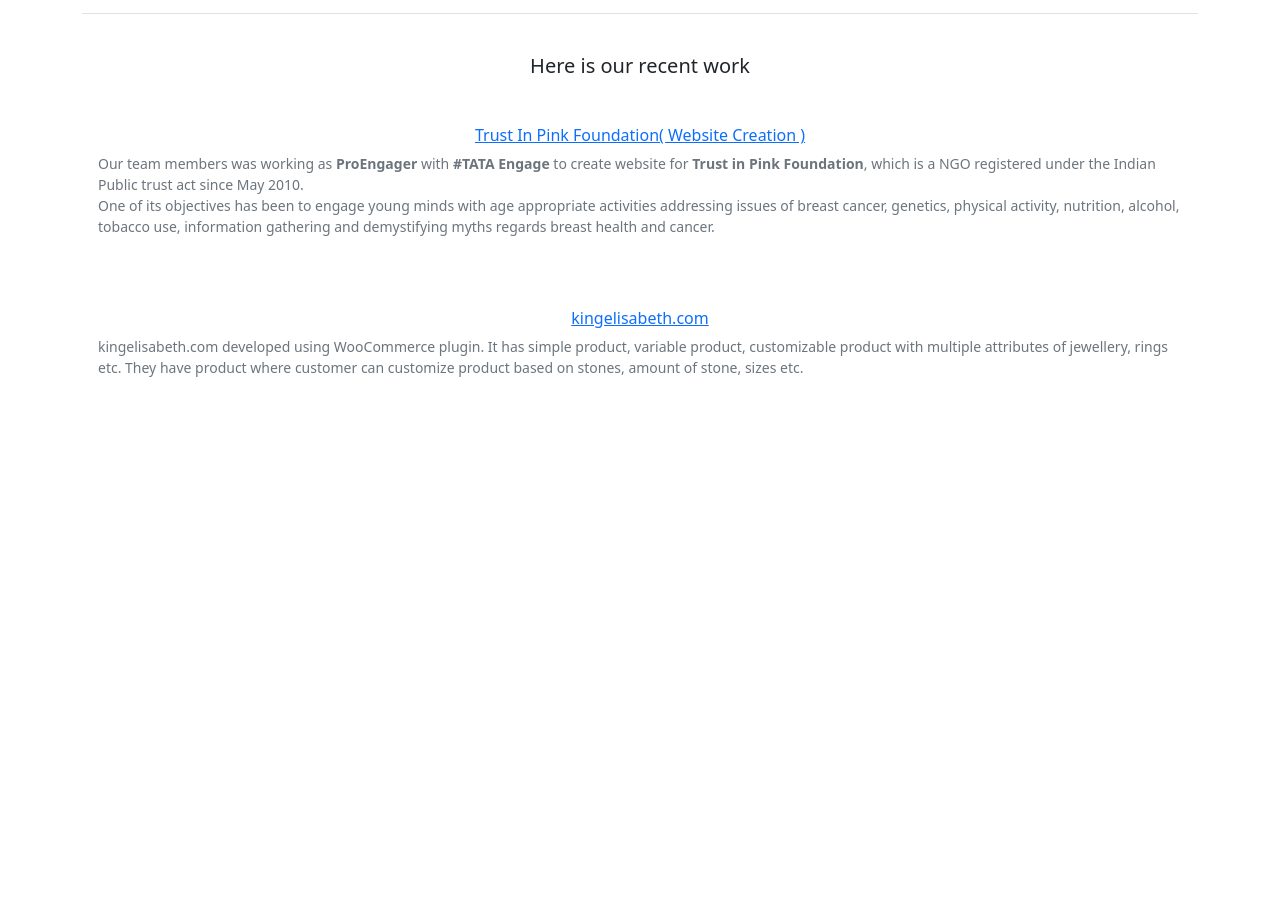
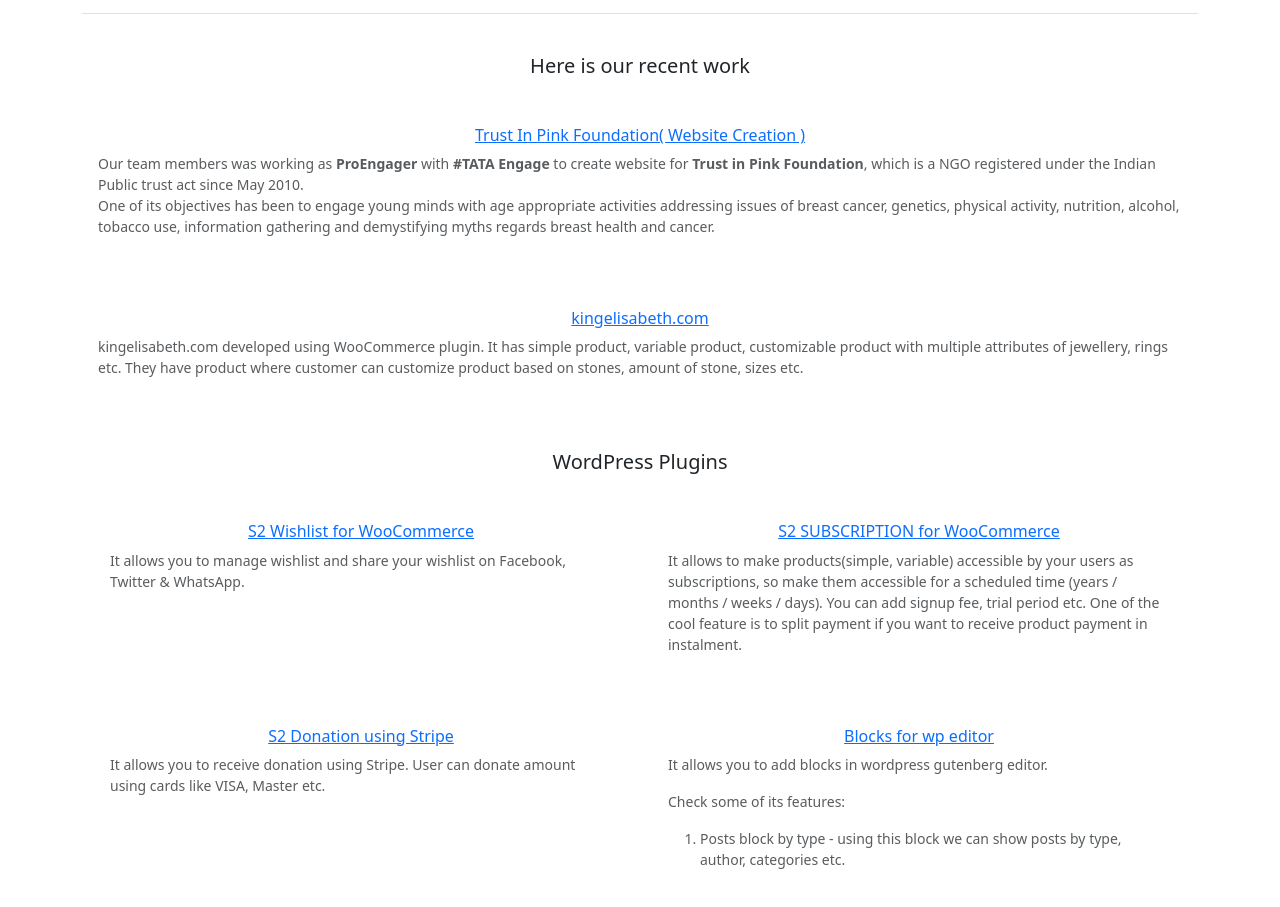
Before and after one commit to shuban-studio/-, a plain HTML site: page index.html in a window 1280 px wide. Shown: the part 55-962 px from the top of the page. Before the commit the page ends 800 px from the top, so only its background shows below. Drawn offline with nearby package versions, Linux system fonts and the light colour scheme.

Commit message:
updated code for index.html

```diff
--- a/index.html
+++ b/index.html
@@ -1,12 +1,26 @@
 <!DOCTYPE html>
 <html lang="en">
 <head>
-	<meta name="viewport" content="width=device-width"/>
+    <meta name="viewport" content="width=device-width, initial-scale=1"/>
     <meta http-equiv="Content-Type" content="text/html; charset=utf-8"/>
 
-    <link href="https://cdn.jsdelivr.net/npm/bootstrap@5.1.3/dist/css/bootstrap.min.css" rel="stylesheet" integrity="sha384-1BmE4kWBq78iYhFldvKuhfTAU6auU8tT94WrHftjDbrCEXSU1oBoqyl2QvZ6jIW3" crossorigin="anonymous">
+    <link href="https://cdn.jsdelivr.net/npm/bootstrap@5.3.1/dist/css/bootstrap.min.css" rel="stylesheet" integrity="sha384-4bw+/aepP/YC94hEpVNVgiZdgIC5+VKNBQNGCHeKRQN+PtmoHDEXuppvnDJzQIu9" crossorigin="anonymous">
 
-    <script src="https://code.jquery.com/jquery-3.6.0.min.js" integrity="sha256-/xUj+3OJU5yExlq6GSYGSHk7tPXikynS7ogEvDej/m4=" crossorigin="anonymous"></script>
+    <script src="https://cdn.jsdelivr.net/npm/jquery@3.7.0/dist/jquery.min.js" integrity="sha256-/xUj+3OJU5yExlq6GSYGSHk7tPXikynS7ogEvDej/m4=" crossorigin="anonymous"></script>
+
+    <!-- Global site tag (gtag.js) - Google Analytics -->
+    <!-- <script async src="https://www.googletagmanager.com/gtag/js?id=G-YF41QN43KM"></script>
+    <script>
+    if ( location.hostname !== "localhost" || location.hostname !== "127.0.0.1" ) {
+
+        window.dataLayer = window.dataLayer || [];
+        function gtag(){dataLayer.push(arguments);}
+        gtag('js', new Date());
+
+        gtag('config', 'G-YF41QN43KM');
+
+    }
+    </script> -->
 
     <title>Shuban Studio</title>
 </head>
@@ -18,6 +32,7 @@
                     <span class="fs-4">Shuban Studio</span>
                 </a>
             </div>
+        </header>
 
         <div class="p-3 pb-md-4 mx-auto text-center">
             <h5>Here is our recent work</h5>
@@ -52,11 +67,82 @@
                 </figcaption>
             </figure>
         </div>
-        </header>
+
+        <div class="p-3 pb-md-4 mx-auto text-center">
+            <h5>WordPress Plugins</h5>
         </div>
 
-    <script src="https://cdn.jsdelivr.net/npm/bootstrap@5.1.3/dist/js/bootstrap.bundle.min.js" integrity="sha384-ka7Sk0Gln4gmtz2MlQnikT1wXgYsOg+OMhuP+IlRH9sENBO0LRn5q+8nbTov4+1p" crossorigin="anonymous"></script>
-    <script type="text/javascript" src="assets/js/frontend.js"></script>
+        <div class="container">
+            <div class="row">
+                <div class="col-sm-6">
+                    <div class="p-3 pb-md-4 mx-auto text-center">
+                        <h6>
+                            <a class="" href="https://wordpress.org/plugins/s2-wishlist-for-woocommerce/" target="_blank" rel="noreferrer noopener nofollow">S2 Wishlist for WooCommerce</a>
+                        </h6>
+                        <figure class="figure">
+                            <figcaption class="figure-caption text-start">
+                                <p>
+                                    It allows you to manage wishlist and share your wishlist on Facebook, Twitter &amp; WhatsApp.
+                                </p>
+                            </figcaption>
+                        </figure>
+                    </div>
+                </div>
+                <div class="col-sm-6">
+                    <div class="p-3 pb-md-4 mx-auto text-center">
+                        <h6>
+                            <a class="" href="https://wordpress.org/plugins/s2-subscription-for-woocommerce/" target="_blank" rel="noreferrer noopener nofollow">S2 SUBSCRIPTION for WooCommerce</a>
+                        </h6>
+                        <figure class="figure">
+                            <figcaption class="figure-caption text-start">
+                                <p>
+                                    It allows to make products(simple, variable) accessible by your users as subscriptions, so make them accessible for a scheduled time (years / months / weeks / days). You can add signup fee, trial period etc. One of the cool feature is to split payment if you want to receive product payment in instalment.
+                                </p>
+                            </figcaption>
+                        </figure>
+                    </div>
+                </div>
+            </div>
+
+            <div class="row">
+                <div class="col-sm-6">
+                    <div class="p-3 pb-md-4 mx-auto text-center">
+                        <h6>
+                            <a class="" href="https://wordpress.org/plugins/s2-donation-using-stripe/" target="_blank" rel="noreferrer noopener nofollow">S2 Donation using Stripe</a>
+                        </h6>
+                        <figure class="figure">
+                            <!-- <img class="img-fluid rounded" src="assets/images/ke-home.png" alt="" width="" height=""> -->
+                            <figcaption class="figure-caption text-start">
+                                <p>
+                                    It allows you to receive donation using Stripe. User can donate amount using cards like VISA, Master etc.
+                                </p>
+                            </figcaption>
+                        </figure>
+                    </div>
+                </div>
+                <div class="col-sm-6">
+                    <div class="p-3 pb-md-4 mx-auto text-center">
+                        <h6>
+                            <a class="" href="https://wordpress.org/plugins/blocks-for-wp-editor/" target="_blank" rel="noreferrer noopener nofollow">Blocks for wp editor</a>
+                        </h6>
+                        <figure class="figure">
+                            <!-- <img class="img-fluid rounded" src="assets/images/ke-home.png" alt="" width="" height=""> -->
+                            <figcaption class="figure-caption text-start">
+                                <p>It allows you to add blocks in wordpress gutenberg editor.</p>
+                                <p>Check some of its features:</p>
+                                <ol>
+                                    <li>Posts block by type - using this block we can show posts by type, author, categories etc.</li>
+                                </ol>
+                            </figcaption>
+                        </figure>
+                    </div>
+                </div>
+            </div>
+        </div>
+    </div>
+
+    <script src="https://cdn.jsdelivr.net/npm/bootstrap@5.3.1/dist/js/bootstrap.min.js" integrity="sha384-Rx+T1VzGupg4BHQYs2gCW9It+akI2MM/mndMCy36UVfodzcJcF0GGLxZIzObiEfa" crossorigin="anonymous"></script>
+    <script type="text/javascript" src="assets/js/frontend.min.js"></script>
 
 </body>
 </html>
```
Lines whose indentation alone changed are shown as unchanged.
